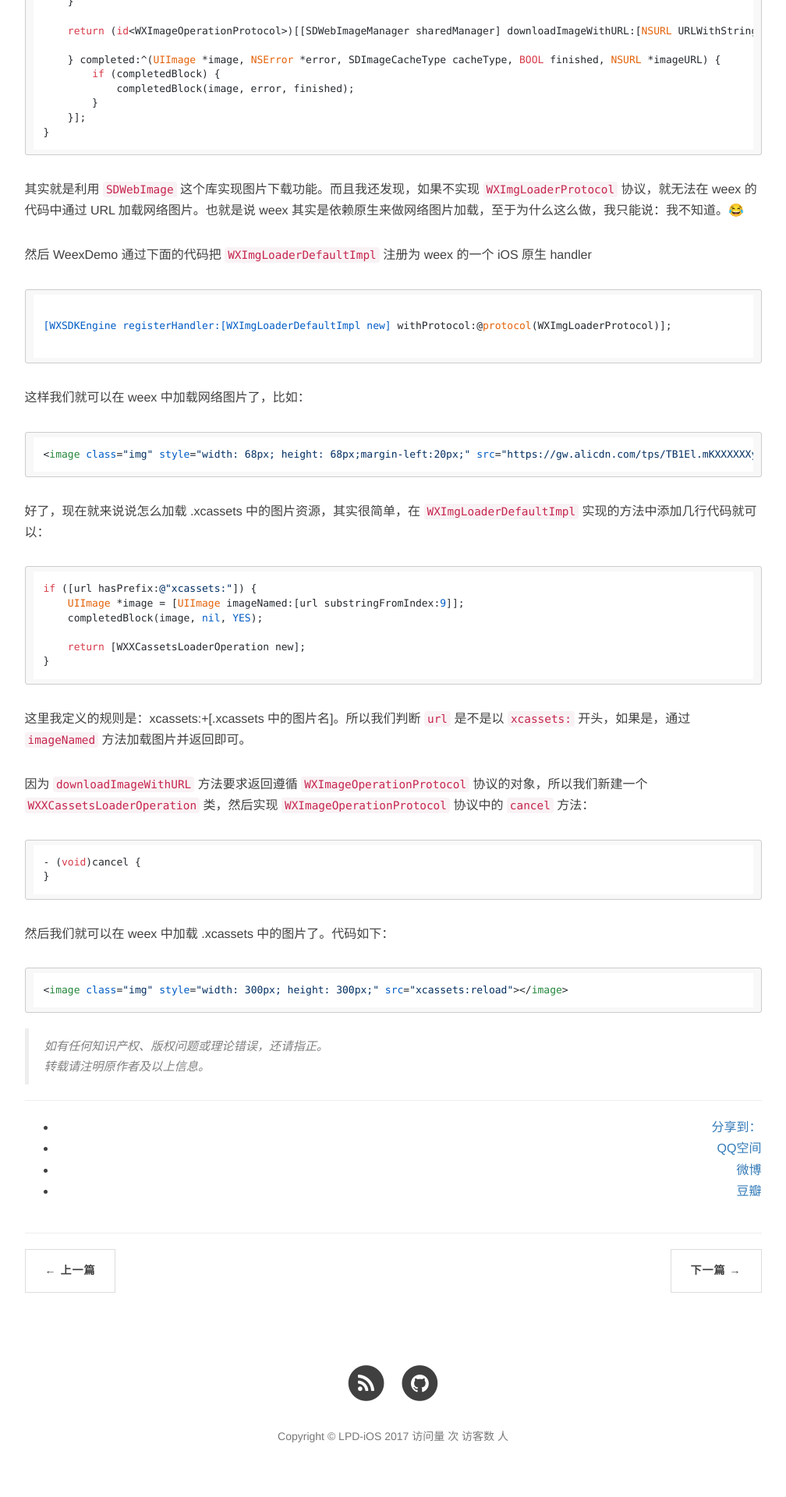
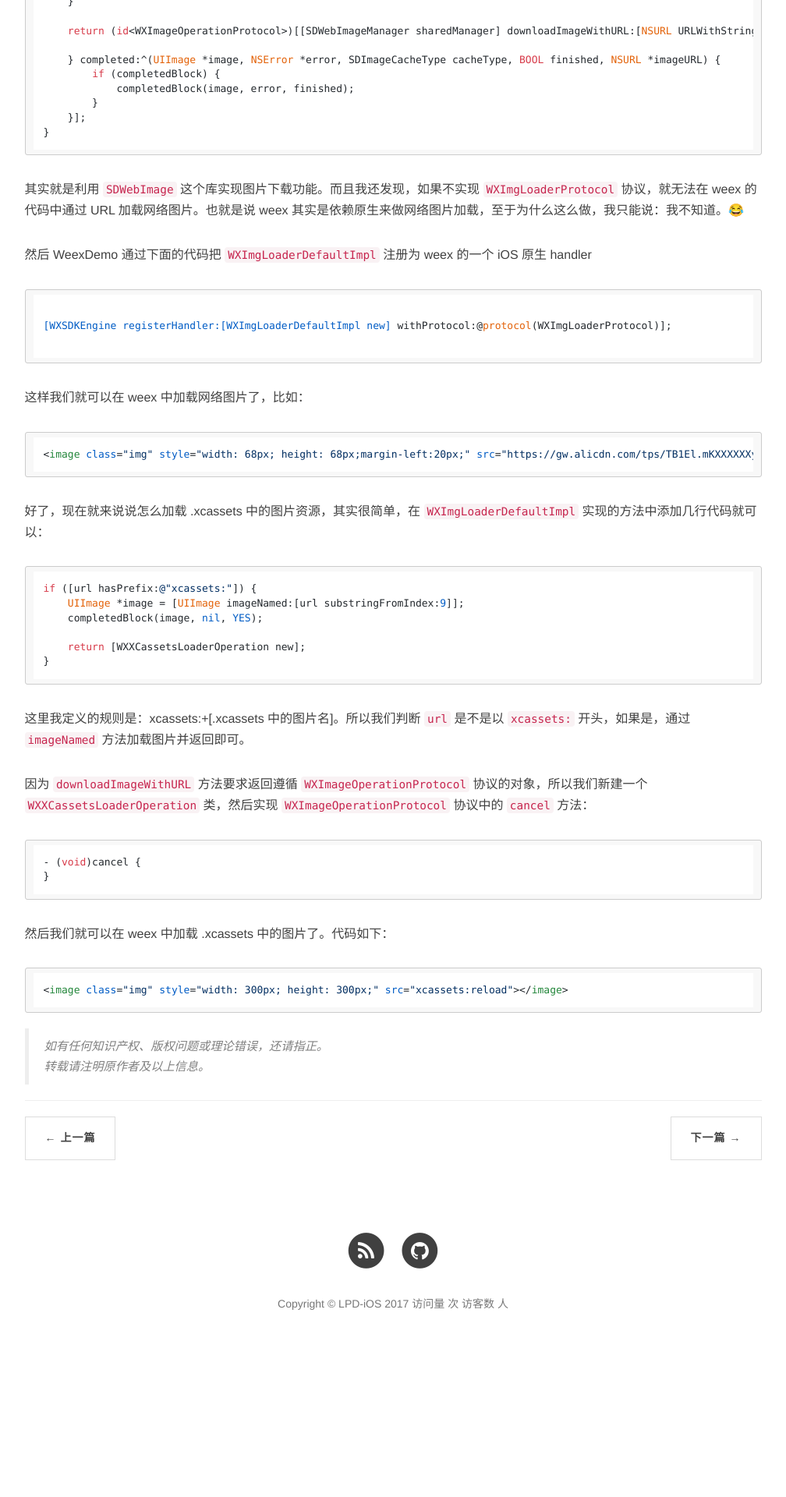
Before and after one commit to LPD-iOS/LPD-iOS.github.io, a Jekyll site: the page built from _posts/2017-03-13-Weex-.xcassets.md, in a window 1280 px wide. Shown: the part 1095-3015 px from the top of the page at 78% size, without its empty margins (136-1144 px from the left). Built offline with Jekyll 4.4.1, drawn with Linux system fonts in a browser that asks for light colours; nearby versions of some CDN libraries; comment, search, counter and statistics services are not loaded; after the commit the page ends 2845 px from its top, so only the background shows below that.

Commit message:
Change to DISQUS

```diff
--- a/_layouts/post.html
+++ b/_layouts/post.html
@@ -33,31 +34,7 @@
             <div class="col-lg-10 col-lg-offset-1 col-md-10 col-md-offset-1 post-container">
                 {{ content }}
                 <hr>
-                <!-- 多说 Share start -->
-                <style>
-                .ds-share {
-                    text-align: right;
-                }
-                /* 移动端暂时不显示 */
 
-                @media only screen and (max-width: 700px) {
-                    .ds-share {}
-                }
-                </style>
-                <div class="ds-share" data-thread-key="{{page.id}}" data-title="{{page.title}}" data-images="{{ site.url }}/{% if page.header-img %}{{ page.header-img }}{% else %}{{ site.header-img }}{% endif %}" data-content="{{ content | strip_html | truncate:80 }} | 饿了么物流 iOS 开发组的博客" data-url="{{site.url}}{{page.url}}">
-                    <div class="ds-share-inline">
-                        <ul class="ds-share-icons-16">
-                            <li data-toggle="ds-share-icons-more"><a class="ds-more" href="#">分享到：</a></li>
-                            <li><a class="ds-qzone" href="javascript:void(0);" data-service="qzone">QQ空间</a></li>
-                            <li><a class="ds-weibo flat" href="javascript:void(0);" data-service="weibo">微博</a></li>
-                            <li><a class="ds-douban flat" href="javascript:void(0);" data-service="douban">豆瓣</a></li>
-                        </ul>
-                        <div class="ds-share-icons-more">
-                        </div>
-                    </div>
-                    <hr>
-                </div>
-                <!-- 多说 Share end-->
                 <ul class="pager">
                     {% if page.previous.url %}
                     <li class="previous">
@@ -69,11 +46,33 @@
                     </li>
                     {% endif %}
                 </ul>
-                <!-- 多说评论框 start -->
-                <div class="comment">
-                    <div class="ds-thread" data-thread-key="{{page.id}}" data-title="{{page.title}}" data-url="{{site.url}}{{page.url}}"></div>
+                <!-- 评论框 start -->
+                {% if page.comments %}
+
+                <div id="disqus_thread">
                 </div>
-                <!-- 多说评论框 end -->
+                <script>
+                /**
+                 *  RECOMMENDED CONFIGURATION VARIABLES: EDIT AND UNCOMMENT THE SECTION BELOW TO INSERT DYNAMIC VALUES FROM YOUR PLATFORM OR CMS.
+                 *  LEARN WHY DEFINING THESE VARIABLES IS IMPORTANT: https://disqus.com/admin/universalcode/#configuration-variables*/
+                /*
+                var disqus_config = function () {
+                this.page.url = PAGE_URL;  // Replace PAGE_URL with your page's canonical URL variable
+                this.page.identifier = PAGE_IDENTIFIER; // Replace PAGE_IDENTIFIER with your page's unique identifier variable
+                };
+                */
+                (function() { // DON'T EDIT BELOW THIS LINE
+                    var d = document,
+                        s = d.createElement('script');
+                    s.src = 'https://lpd-ios-github-io.disqus.com/embed.js';
+                    s.setAttribute('data-timestamp', +new Date());
+                    (d.head || d.body).appendChild(s);
+                })();
+                </script>
+                <noscript>Please enable JavaScript to view the <a href="https://disqus.com/?ref_noscript">comments powered by Disqus.</a></noscript>
+
+                {% endif %}
+                <!-- 评论框 end -->
             </div>
         </div>
     </div>
```
Also changed, not shown: other parts of _layouts/post.html (+1 -0 lines).
